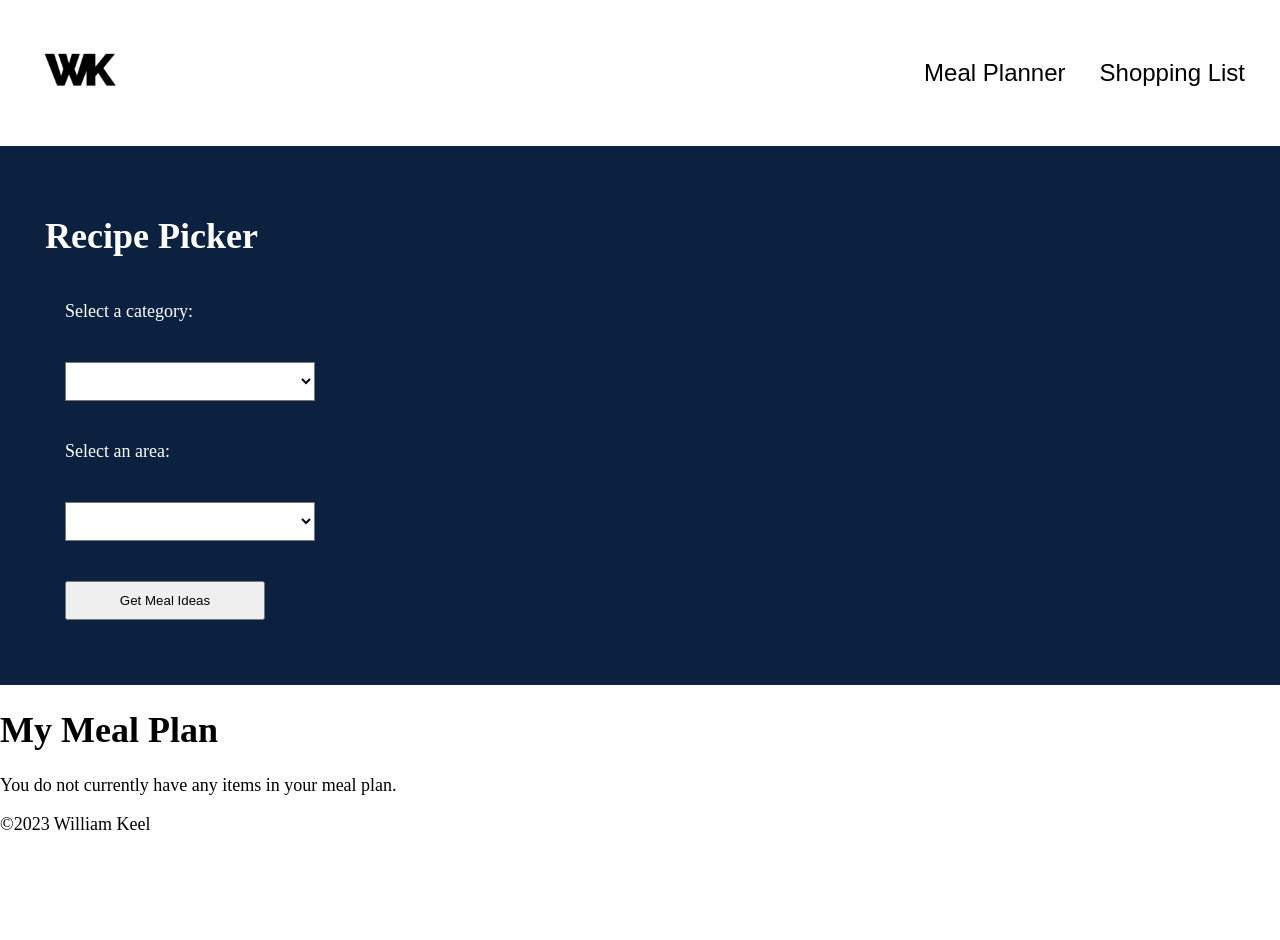
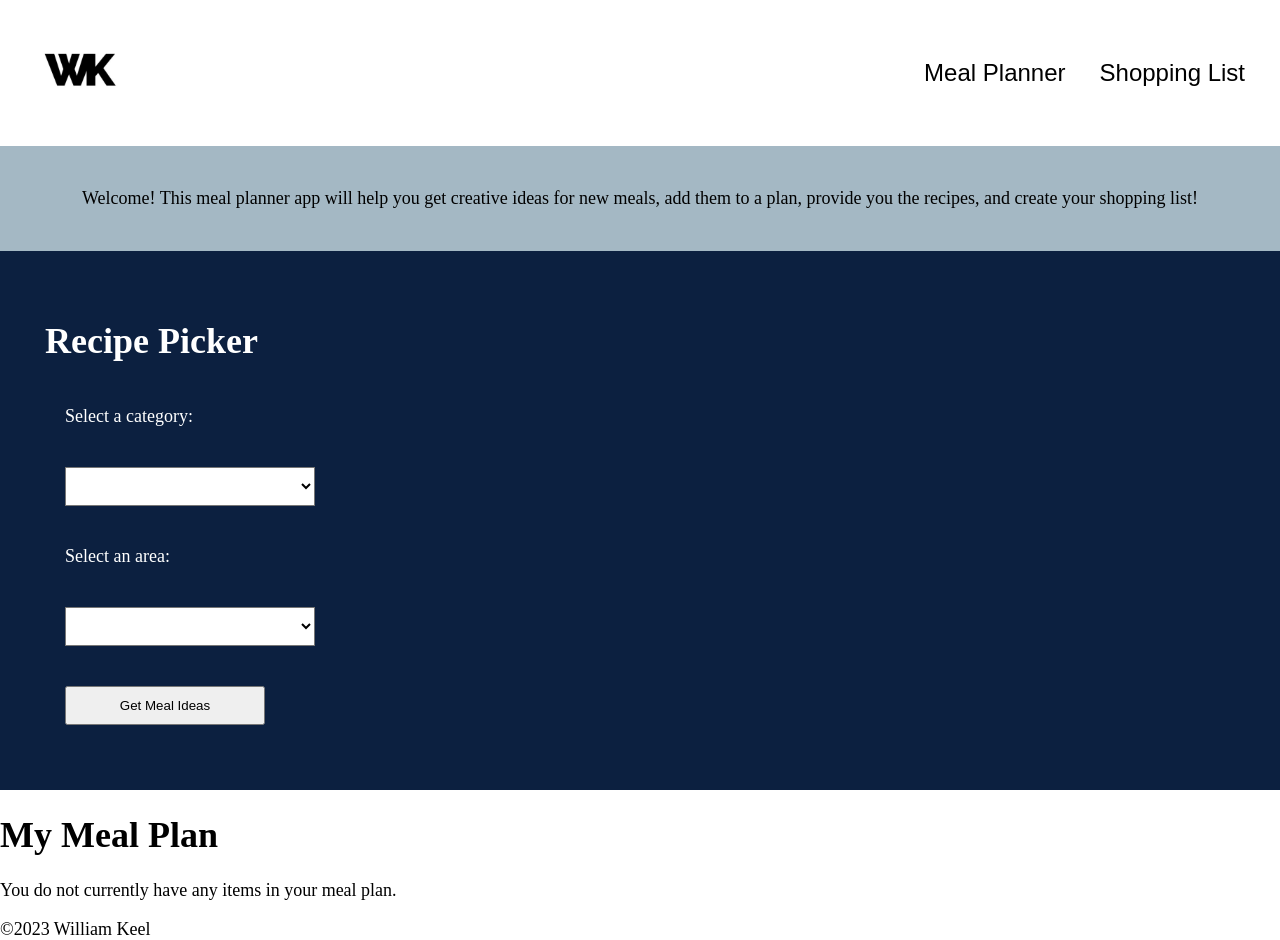
Before and after one commit to keelw/meal-planner, a website built with Vite: page src/index.html in a window 1280 px wide. Before the commit the page ends 835 px from the top, so only its background shows below. Built offline with nearby package versions, Linux system fonts and the light colour scheme; no server answers.

Commit message:
banner completed

```diff
--- a/src/css/style.css
+++ b/src/css/style.css
@@ -100,3 +100,16 @@
   border: 6px solid transparent;
   border-color: #fff transparent transparent transparent;
 }
+
+
+/*********** For Banner ***********/
+.banner {
+  display: none;
+}
+
+.banner.show {
+  display: block;
+  background-color: var(--tertiary-color);
+  padding: 1.5rem;
+  text-align: center;
+}
--- a/src/index.html
+++ b/src/index.html
@@ -10,6 +10,12 @@
     <header id="header">
 
     </header>
+    <div class="banner">
+      <p>
+        Welcome! This meal planner app will help you get creative ideas for new meals,
+        add them to a plan, provide you the recipes, and create your shopping list!
+      </p>
+    </div>
     <main class="divider">
       <div class="hero">
         <h1>Recipe Picker</h1>
--- a/src/js/main.js
+++ b/src/js/main.js
@@ -2,8 +2,6 @@ import { loadHeaderFooter } from "./utils.mjs";
 import { createList, addToMealPlan, createMealPlan, removeFromMealPlan } from "./meal-selector";
 
 const form = document.getElementById("meal-picker");
-createMealPlan();
-loadHeaderFooter();
 
 form.addEventListener('submit', async function(event) {
     event.preventDefault();
@@ -32,3 +30,16 @@ document.addEventListener('click', async function(event) {
         await createMealPlan();
     }
 })
+
+function DisplayBanner() {
+    let visit = parseInt(localStorage.getItem("visit"));
+    if (!visit) {
+      document.querySelector(".banner").classList.add("show");
+      visit = 0;
+    }
+    localStorage.setItem("visit", visit + 1);
+  }
+
+createMealPlan();
+loadHeaderFooter();
+DisplayBanner();
```
